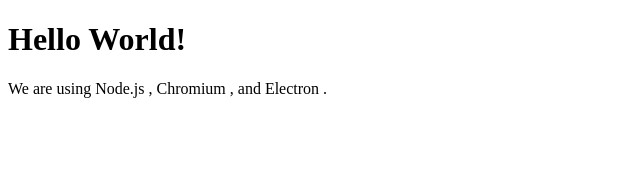
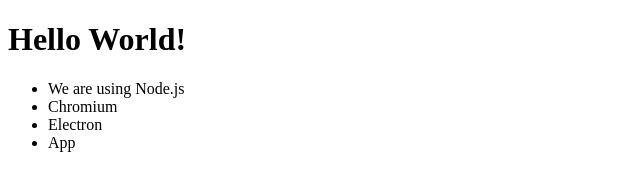
Before and after one commit to yuler/learn-electron, an Electron app: page 01-release-and-auto-update/index.html in a window 800 px wide. Shown: the whole page, without its empty margins (0-640 px from the left). Drawn offline with Linux system fonts and the light colour scheme.

Commit message:
feat(01-release-and-auto-update): add app version in home page

```diff
--- a/01-release-and-auto-update/index.html
+++ b/01-release-and-auto-update/index.html
@@ -15,8 +15,11 @@
   </head>
   <body>
     <h1>Hello World!</h1>
-    We are using Node.js <span id="node-version"></span>, Chromium
-    <span id="chrome-version"></span>, and Electron
-    <span id="electron-version"></span>.
+    <ul>
+      <li>We are using Node.js <span id="node-version"></span></li>
+      <li>Chromium <span id="chrome-version"></span></li>
+      <li>Electron <span id="electron-version"></span></li>
+      <li>App <span id="app-version"></span></li>
+    </ul>
   </body>
 </html>
--- a/01-release-and-auto-update/package.json
+++ b/01-release-and-auto-update/package.json
@@ -1,6 +1,6 @@
 {
   "name": "01-release-and-auto-update",
-  "version": "0.0.0",
+  "version": "0.0.2",
   "private": true,
   "main": "main.js",
   "scripts": {
```
Also changed, not shown: 01-release-and-auto-update/preload.js (+11 -7 lines), .prettierrc.json (added), 1 other file.
